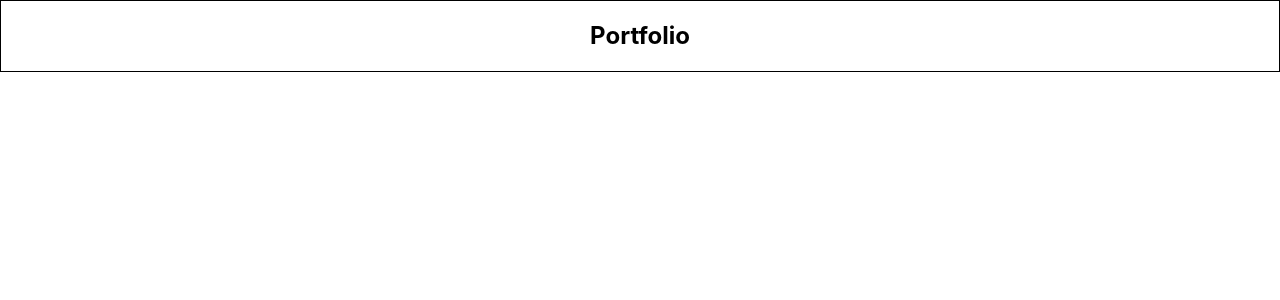
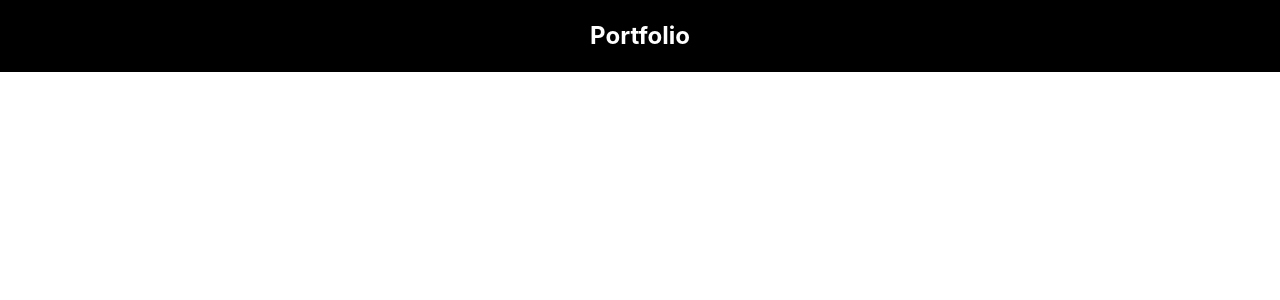
Before and after one commit to Kishan0431/Kishan0431.github.io, a React (Create React App) app: page / in a window 1280 px wide. Shown: the top 300 px of the page. Built offline with nearby package versions, Linux system fonts and the light colour scheme.

Commit message:
portfolio

```diff
--- a/src/Components/Navbar.jsx
+++ b/src/Components/Navbar.jsx
@@ -5,8 +5,7 @@ import styles from "../Styles/Navbar.module.css";
 export const Navbar = () => {
   return <div className={styles.navbar_container}>
     <h2>Portfolio</h2>
-        {/* <Link to={"/"}>Home</Link>
-        <Link to={"/AboutMe"}>About Me</Link> */}
+
     </div>
 
 }
--- a/src/Styles/Navbar.module.css
+++ b/src/Styles/Navbar.module.css
@@ -1,4 +1,6 @@
 .navbar_container{
     border: 1px solid black;
     height: 70px;
+    background-color: rgb(0, 0, 0);
+    color: white;
 }
```
